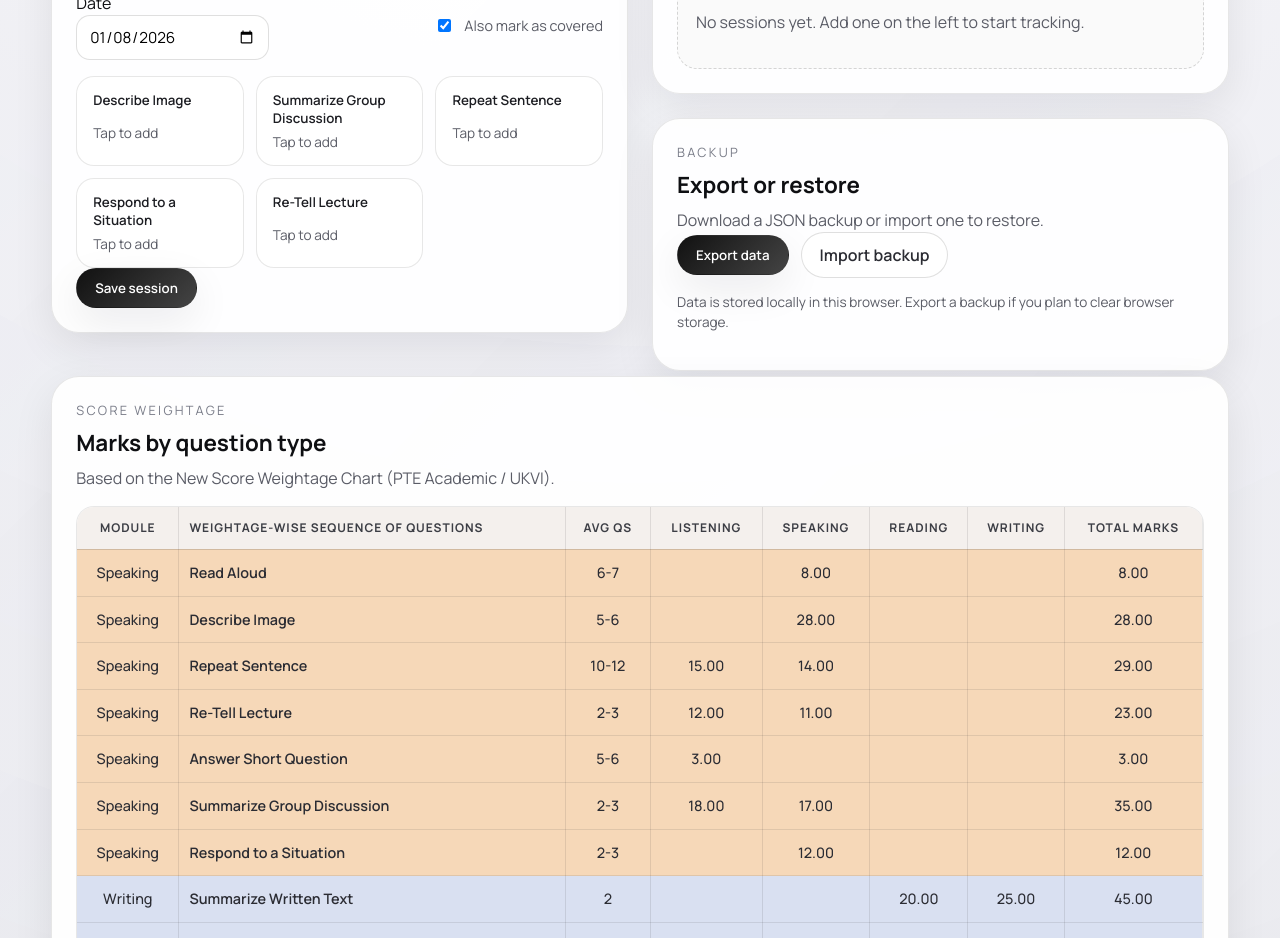
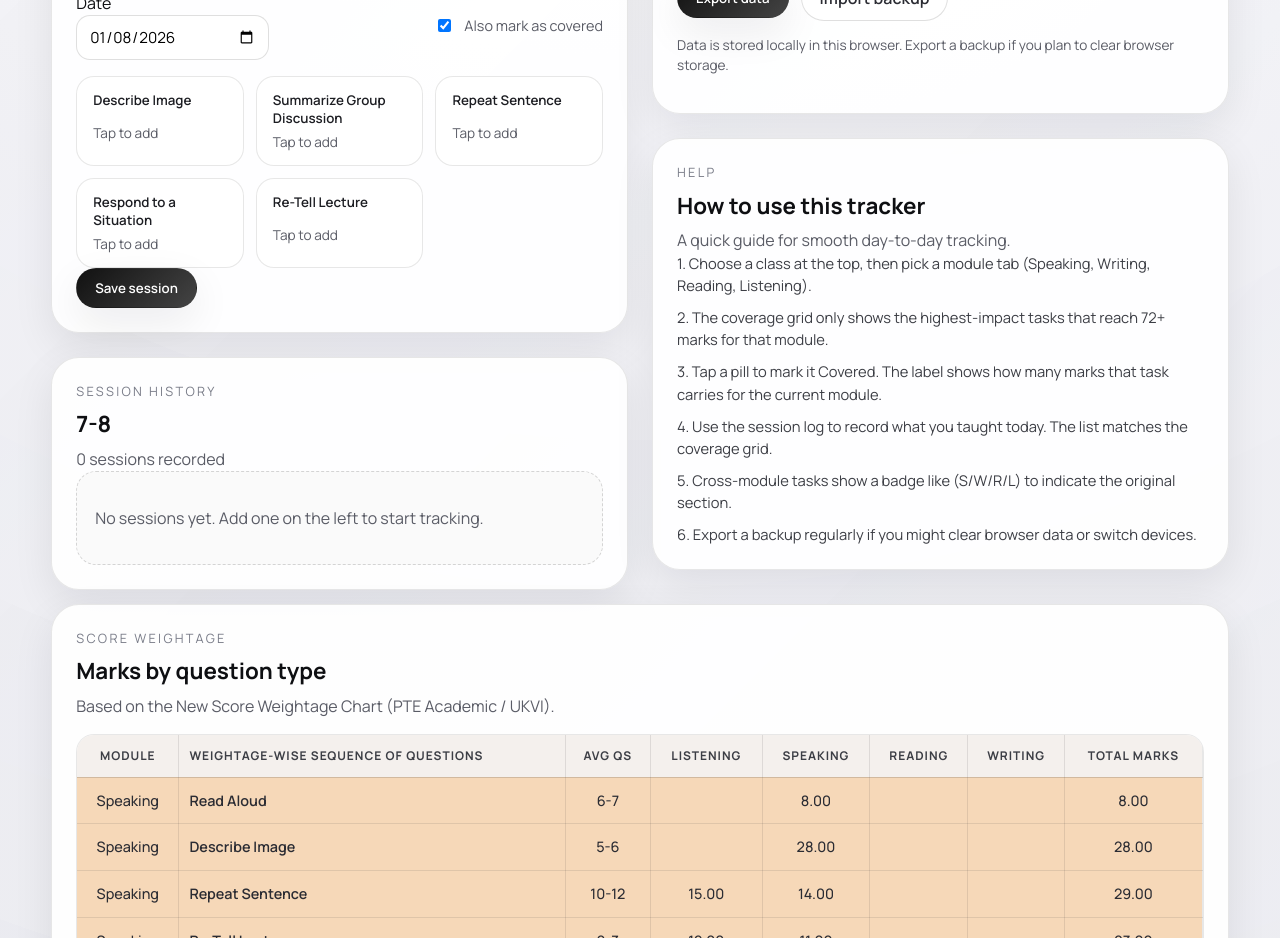
Before and after one commit to scuba3198/pte-class-coverage, a React (Vite) app: page / in a window 1280 px wide. Shown: the part 820-1758 px from the top of the page. Built offline with nearby package versions, Linux system fonts and the light colour scheme.

Commit message:
Add help section for app usage

```diff
--- a/src/App.css
+++ b/src/App.css
@@ -455,6 +455,18 @@
   font-size: 0.85rem;
 }
 
+.help-list {
+  display: grid;
+  gap: 10px;
+  color: var(--ink-600);
+  font-size: 0.92rem;
+  line-height: 1.5;
+}
+
+.help-list p {
+  margin: 0;
+}
+
 .weightage-card {
   column-span: all;
 }
--- a/src/App.jsx
+++ b/src/App.jsx
@@ -554,6 +554,40 @@ function App() {
             </p>
           </div>
 
+          <div className="card help-card">
+            <div className="card-header">
+              <div>
+                <p className="section-label">Help</p>
+                <h2>How to use this tracker</h2>
+                <p className="card-subtitle">A quick guide for smooth day-to-day tracking.</p>
+              </div>
+            </div>
+            <div className="help-list">
+              <p>
+                1. Choose a class at the top, then pick a module tab (Speaking, Writing, Reading,
+                Listening).
+              </p>
+              <p>
+                2. The coverage grid only shows the highest-impact tasks that reach 72+ marks for
+                that module.
+              </p>
+              <p>
+                3. Tap a pill to mark it Covered. The label shows how many marks that task carries
+                for the current module.
+              </p>
+              <p>
+                4. Use the session log to record what you taught today. The list matches the
+                coverage grid.
+              </p>
+              <p>
+                5. Cross-module tasks show a badge like (S/W/R/L) to indicate the original section.
+              </p>
+              <p>
+                6. Export a backup regularly if you might clear browser data or switch devices.
+              </p>
+            </div>
+          </div>
+
           <div className="card weightage-card">
             <div className="card-header">
               <div>
```
